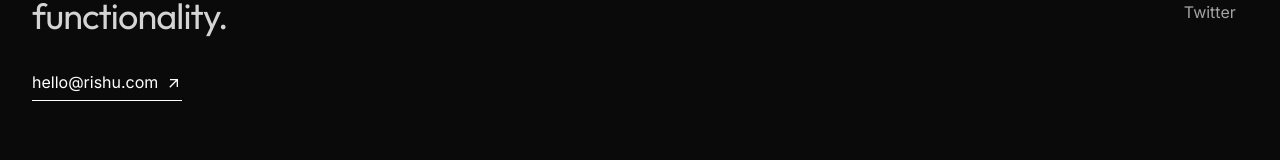
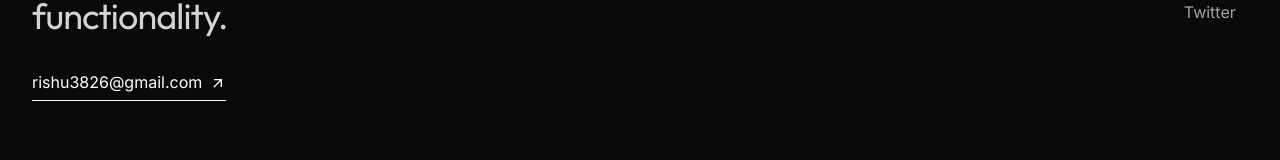
Before and after one commit to rishukumarsharma/Portfolio, a React (Vite) app: page /demo in a window 1280 px wide. Shown: the part 5336-5496 px from the top of the page. Built offline with nearby package versions, Linux system fonts and the light colour scheme.

Commit message:
footer mail fix

```diff
--- a/src/components/layout/Footer.tsx
+++ b/src/components/layout/Footer.tsx
@@ -70,9 +70,9 @@ export const Footer = () => {
               with functionality.
             </h3>
             <a
-              href="mailto:hello@rishu.com"
+              href="mailto:rishu3826@gmail.com"
               className="inline-flex items-center gap-2 text-white border-b border-white pb-1 hover:text-neutral-300 hover:border-neutral-300 transition-colors">
-              hello@rishu.com <MdArrowOutward />
+              rishu3826@gmail.com <MdArrowOutward />
             </a>
           </div>
 
```
